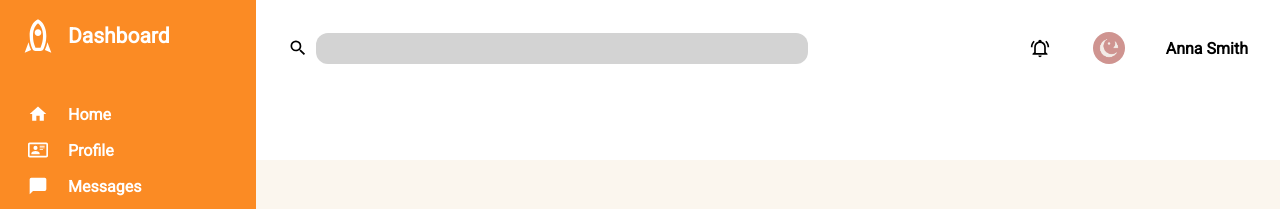
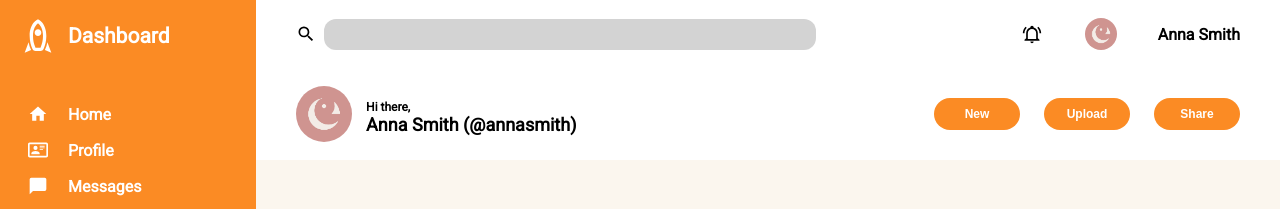
Before and after one commit to AliyyahS/admin-dashboard, a plain HTML site: page index.html in a window 1280 px wide. Shown: the top 209 px of the page. Drawn offline with Linux system fonts and the light colour scheme.

Commit message:
Add bottom part of header

```diff
--- a/index.html
+++ b/index.html
@@ -50,7 +50,16 @@
             </div>
         </div>
         <div class="header-bottom">
-
+            <div class="greetings">
+                <img class="avatar large" src="assets/avatar.png">
+                <div>Hi there,</div>
+                <div>Anna Smith (@annasmith)</div>
+            </div>
+            <div class="button-group">
+                <button>New</button>
+                <button>Upload</button>
+                <button>Share</button>
+            </div>
         </div>
     </div>
     <div class="main-content">
--- a/style.css
+++ b/style.css
@@ -53,12 +53,13 @@ body {
 
 .header {
     display: grid;
+    align-items: center;
 }
 
 .header-top {
     display: flex;
     justify-content: space-between;
-    padding: 0 32px;
+    padding: 0 40px;
 }
 
 .search {
@@ -92,13 +93,59 @@ body {
     font-weight: 800;
 }
 
+.header-bottom {
+    display: flex;
+    justify-content: space-between;
+    padding: 0 40px;
+    align-items: center;
+}
+
+.greetings {
+    display: grid;
+    grid-template-columns: 1fr 3fr;
+    grid-template-rows: 1fr 1fr;
+}
+
+.greetings > div:first-of-type {
+    align-self: end;
+    font-size: 12px;
+    font-weight: 800;
+}
+
+.greetings > div:nth-of-type(2) {
+    font-size: 18px;
+    font-weight: 1000;
+}
+
+.button-group {
+    display: grid;
+    grid-template-columns: repeat(3, 1fr);
+    gap: 24px;
+}
+
+.button-group > button {
+    background-color: #FB8B24;
+    color: white;
+    font-size: 12px;
+    font-weight: 700;
+    border: none;
+    border-radius: 16px;
+    width: 86px;
+    height: 32px;
+    padding: 8px 16px;
+}
+
 .avatar {
     border-radius: 50%;
 }
 
 .small {
-    width: 32px;
-    height: 32px;
+    max-width: 32px;
+}
+
+.large {
+    max-width: 56px;
+    grid-row: 1 / 3;
 }
 
 .main-content {
```
